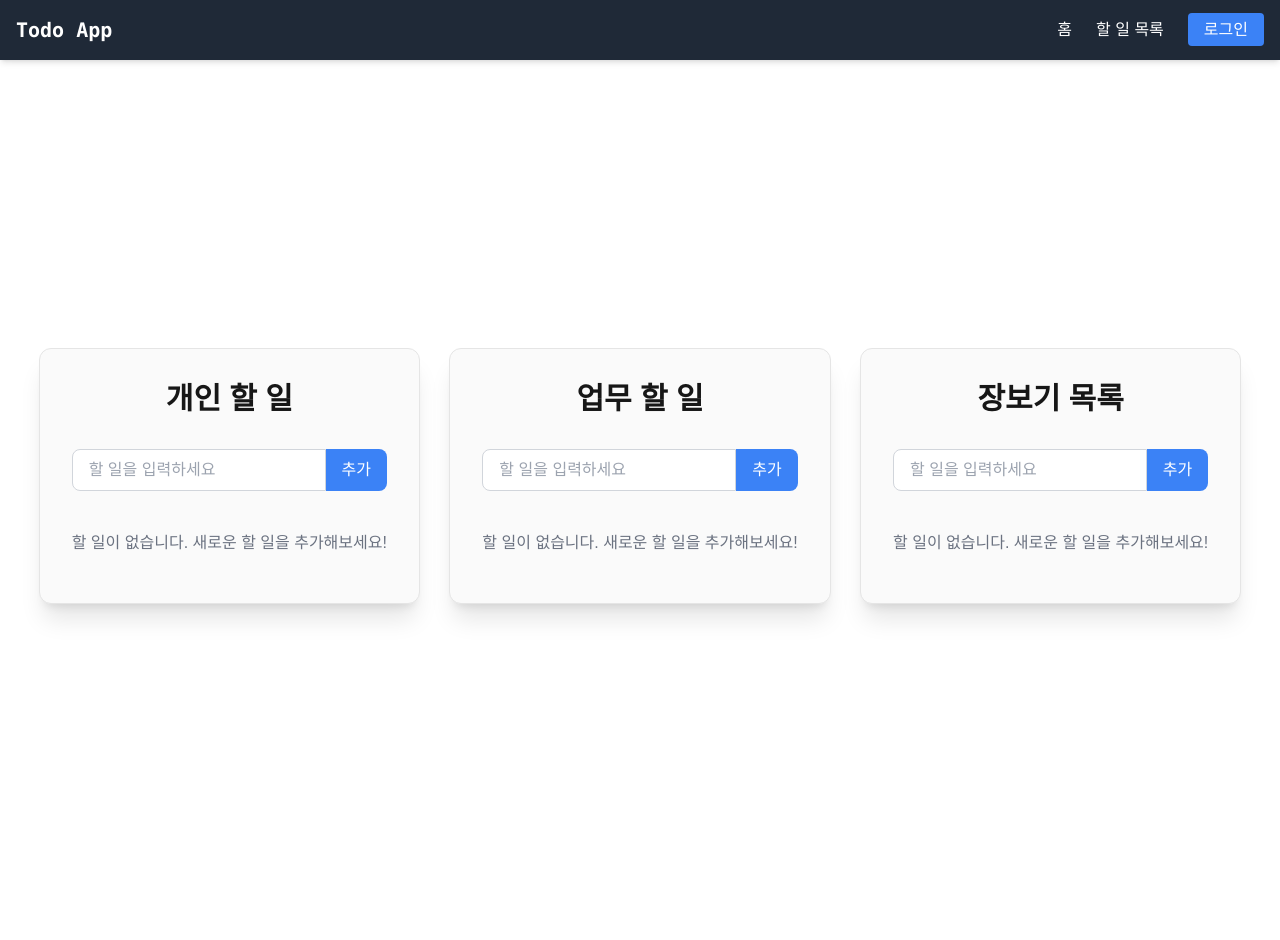
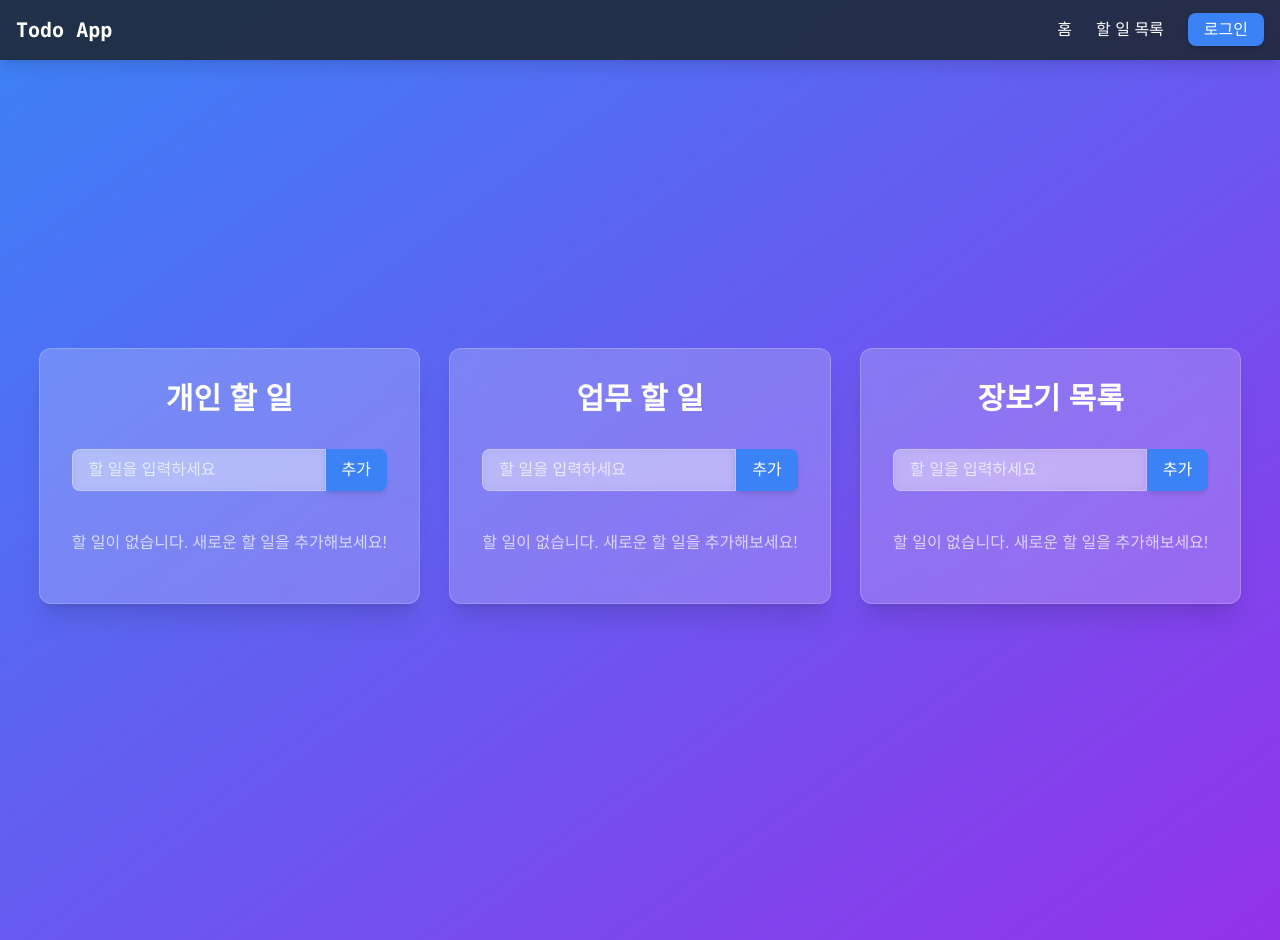
Before and after one commit to seongyeon-lee-fitfuns/todo, a Next.js app in the folder todo-client/: page /todos in a window 1280 px wide. Before the commit the page ends 892 px from the top, so only its background shows below. Built offline with nearby package versions, Linux system fonts and the light colour scheme.

Commit message:
feat: design

```diff
--- a/todo-client/src/app/components/NakamaUserProfile.tsx
+++ b/todo-client/src/app/components/NakamaUserProfile.tsx
@@ -7,19 +7,19 @@ export default function NakamaUserProfile() {
 
   if (isLoading) {
     return (
-      <div className="p-4 bg-gray-100 rounded-lg">
-        <p className="text-gray-500">사용자 정보 로딩 중...</p>
+      <div className="p-4 bg-white/20 backdrop-blur-md rounded-lg shadow-md">
+        <p className="text-white">사용자 정보 로딩 중...</p>
       </div>
     );
   }
 
   if (error) {
     return (
-      <div className="p-4 bg-red-100 rounded-lg">
-        <p className="text-red-500">오류: {error.message}</p>
+      <div className="p-4 bg-red-500/90 backdrop-blur-md rounded-lg shadow-md">
+        <p className="text-white font-medium">오류: {error.message}</p>
         <button
           onClick={refreshUser}
-          className="mt-2 px-4 py-2 bg-red-500 text-white rounded-md hover:bg-red-600 transition-colors"
+          className="mt-2 px-4 py-2 bg-white/90 text-red-500 font-medium rounded-md hover:bg-white transition-colors shadow-md"
         >
           다시 시도
         </button>
@@ -29,33 +29,33 @@ export default function NakamaUserProfile() {
 
   if (!user) {
     return (
-      <div className="p-4 bg-yellow-100 rounded-lg">
-        <p className="text-yellow-700">로그인이 필요합니다</p>
+      <div className="p-4 bg-white/20 backdrop-blur-md rounded-lg shadow-md">
+        <p className="text-white">로그인이 필요합니다</p>
       </div>
     );
   }
 
   return (
-    <div className="p-4 bg-white rounded-lg shadow-md">
+    <div className="p-4 bg-white/20 backdrop-blur-md rounded-lg shadow-md">
       <div className="flex items-center space-x-4">
         {user.avatarUrl && (
           <Image
             src={user.avatarUrl}
             alt={user.displayName || user.username || '사용자'}
-            className="w-12 h-12 rounded-full object-cover"
+            className="w-12 h-12 rounded-full object-cover border-2 border-white/50"
             width={48}
             height={48}
           />
         )}
-        <div>
+        <div className="text-white">
           <h3 className="text-lg font-semibold">
             {user.displayName || user.username || '알 수 없는 사용자'}
           </h3>
           {user.username && user.displayName && user.displayName !== user.username && (
-            <p className="text-sm text-gray-500">@{user.username}</p>
+            <p className="text-sm text-white/70">@{user.username}</p>
           )}
           {user.createdAt && (
-            <p className="text-xs text-gray-400">
+            <p className="text-xs text-white/60">
               가입: {new Date(user.createdAt).toLocaleDateString()}
             </p>
           )}
@@ -64,7 +64,7 @@ export default function NakamaUserProfile() {
 
       <button
         onClick={refreshUser}
-        className="mt-4 px-3 py-1 text-sm bg-blue-500 text-white rounded-md hover:bg-blue-600 transition-colors"
+        className="mt-4 px-3 py-1 text-sm bg-blue-500 text-white rounded-md hover:bg-blue-600 transition-colors shadow-md"
       >
         새로고침
       </button>
--- a/todo-client/src/app/components/Nav.tsx
+++ b/todo-client/src/app/components/Nav.tsx
@@ -10,7 +10,7 @@ export default function Nav() {
   const [isMenuOpen, setIsMenuOpen] = useState(false);
 
   return (
-    <nav className="bg-gray-800 text-white p-4 sticky top-0 z-10 shadow-md">
+    <nav className="bg-gray-800/90 backdrop-blur-md text-white p-4 sticky top-0 z-10 shadow-lg">
       <div className="container mx-auto flex justify-between items-center">
         <Link href="/" className="text-xl font-bold font-mono">Todo App</Link>
 
@@ -25,7 +25,7 @@ export default function Nav() {
               <motion.div whileHover={{ scale: 1.05 }} whileTap={{ scale: 0.95 }}>
                 <Link
                   href="/api/auth/logout"
-                  className="bg-red-500 hover:bg-red-600 px-4 py-2 rounded transition duration-200"
+                  className="bg-red-500 hover:bg-red-600 px-4 py-2 rounded-lg shadow-md transition duration-200"
                 >
                   로그아웃
                 </Link>
@@ -35,7 +35,7 @@ export default function Nav() {
             <motion.div whileHover={{ scale: 1.05 }} whileTap={{ scale: 0.95 }}>
               <Link
                 href="/api/auth/login"
-                className="bg-blue-500 hover:bg-blue-600 px-4 py-2 rounded transition duration-200"
+                className="bg-blue-500 hover:bg-blue-600 px-4 py-2 rounded-lg shadow-md transition duration-200"
               >
                 로그인
               </Link>
@@ -63,7 +63,7 @@ export default function Nav() {
           initial={{ opacity: 0, y: -10 }}
           animate={{ opacity: 1, y: 0 }}
           exit={{ opacity: 0, y: -10 }}
-          className="md:hidden bg-gray-700 mt-2 p-4 rounded shadow-lg"
+          className="md:hidden bg-gray-700/90 backdrop-blur-md mt-2 p-4 rounded-lg shadow-lg"
         >
           <div className="flex flex-col space-y-4">
             <Link href="/" className="hover:text-gray-300 py-2">홈</Link>
--- a/todo-client/src/app/components/NavigationCard.tsx
+++ b/todo-client/src/app/components/NavigationCard.tsx
@@ -10,7 +10,7 @@ export default function NavigationCard({ href, title, description }: NavigationC
 	return (
 		<Link
 			href={href}
-			className="group block bg-white/20 hover:bg-white/30 rounded-xl p-6 transition-all duration-300"
+			className="group block bg-white/20 backdrop-blur-md hover:bg-white/30 rounded-xl p-6 transition-all duration-300 shadow-lg"
 		>
 			<div className="flex items-center justify-between">
 				<h2 className="text-xl font-semibold text-white">{title}</h2>
--- a/todo-client/src/app/layout.tsx
+++ b/todo-client/src/app/layout.tsx
@@ -1,6 +1,5 @@
 import type { Metadata } from "next";
 import localFont from "next/font/local";
-import { UserProvider } from '@auth0/nextjs-auth0/client';
 import Nav from './components/Nav';
 import "./globals.css";
 
@@ -28,14 +27,12 @@ export default function RootLayout({
   return (
     <html lang="ko">
       <body
-        className={`${geistSans.variable} ${geistMono.variable} antialiased`}
+        className={`${geistSans.variable} ${geistMono.variable} antialiased bg-gradient-to-br from-blue-500 to-purple-600 min-h-screen`}
       >
-        <UserProvider>
           <Nav />
-          <main className="container mx-auto p-4">
+          <main className="container mx-auto p-4 pb-16">
             {children}
           </main>
-        </UserProvider>
       </body>
     </html>
   );
--- a/todo-client/src/app/todos/components/TodoApp.tsx
+++ b/todo-client/src/app/todos/components/TodoApp.tsx
@@ -42,8 +42,8 @@ export default function TodoApp({ title }: { title: string }) {
 	};
 
 	return (
-		<div className="max-w-md mx-auto bg-neutral-50 dark:bg-neutral-900 rounded-xl shadow-xl p-8 border border-neutral-200 dark:border-neutral-800">
-			<h1 className="text-3xl font-bold text-center mb-8 font-geist-sans">{title}</h1>
+		<div className="max-w-md mx-auto bg-white/20 backdrop-blur-md rounded-xl shadow-xl p-8 border border-white/20">
+			<h1 className="text-3xl font-bold text-center mb-8 font-geist-sans text-white">{title}</h1>
 			<TodoForm onAddTodo={addTodo} />
 			<TodoList
 				todos={todos}
--- a/todo-client/src/app/todos/components/TodoForm.tsx
+++ b/todo-client/src/app/todos/components/TodoForm.tsx
@@ -24,11 +24,11 @@ export default function TodoForm({ onAddTodo }: TodoFormProps) {
 			onChange={(e) => setInput(e.target.value)}
 			onKeyPress={(e) => e.key === 'Enter' && handleSubmit()}
 			placeholder="할 일을 입력하세요"
-			className="flex-grow px-4 py-2 border border-gray-300 rounded-l-lg focus:outline-none focus:ring-2 focus:ring-blue-500"
+			className="flex-grow px-4 py-2 border border-white/30 bg-white/30 backdrop-blur-sm text-white placeholder-white/70 rounded-l-lg focus:outline-none focus:ring-2 focus:ring-blue-500"
       />
 		<button
 			onClick={handleSubmit}
-			className="bg-blue-500 hover:bg-blue-600 text-white px-4 py-2 rounded-r-lg transition-colors"
+			className="bg-blue-500 hover:bg-blue-600 text-white px-4 py-2 rounded-r-lg transition-colors shadow-md"
       >
 			추가
 		</button>
--- a/todo-client/src/app/todos/components/TodoItem.tsx
+++ b/todo-client/src/app/todos/components/TodoItem.tsx
@@ -20,7 +20,7 @@ export default function TodoItem({
       animate={{ opacity: 1, y: 0 }}
       exit={{ opacity: 0, y: -20 }}
       layout
-      className="flex items-center justify-between bg-gray-50 p-4 rounded-md"
+      className="flex items-center justify-between bg-white/30 backdrop-blur-sm p-4 rounded-md shadow-sm"
     >
       <div className="flex items-center">
         <input
@@ -29,13 +29,13 @@ export default function TodoItem({
           onChange={() => onToggleComplete(todo.id)}
           className="h-5 w-5 text-blue-500 rounded mr-3"
         />
-        <span className={`${todo.completed ? 'line-through text-gray-400' : 'text-gray-800'}`}>
+        <span className={`${todo.completed ? 'line-through text-white/60' : 'text-white'}`}>
           {todo.text}
         </span>
       </div>
       <button
         onClick={() => onDeleteTodo(todo.id)}
-        className="text-red-500 hover:text-red-700 transition-colors"
+        className="text-red-400 hover:text-red-300 transition-colors"
       >
         삭제
       </button>
--- a/todo-client/src/app/todos/components/TodoList.tsx
+++ b/todo-client/src/app/todos/components/TodoList.tsx
@@ -18,7 +18,7 @@ export default function TodoList({
 
   if (todos.length === 0) {
     return (
-      <p className="text-center text-gray-500 py-4">
+      <p className="text-center text-white/70 py-4">
         할 일이 없습니다. 새로운 할 일을 추가해보세요!
       </p>
     );
--- a/todo-client/src/app/todos/components/TodoStats.tsx
+++ b/todo-client/src/app/todos/components/TodoStats.tsx
@@ -11,7 +11,7 @@ export default function TodoStats({ todos }: TodoStatsProps) {
   const incompleteCount = todos.length - completedCount;
 
   return (
-    <div className="mt-6 pt-4 border-t border-gray-200 text-sm text-gray-500">
+    <div className="mt-6 pt-4 border-t border-white/20 text-sm text-white/70">
       <p>전체: {todos.length}개</p>
       <p>완료: {completedCount}개</p>
       <p>미완료: {incompleteCount}개</p>
```
